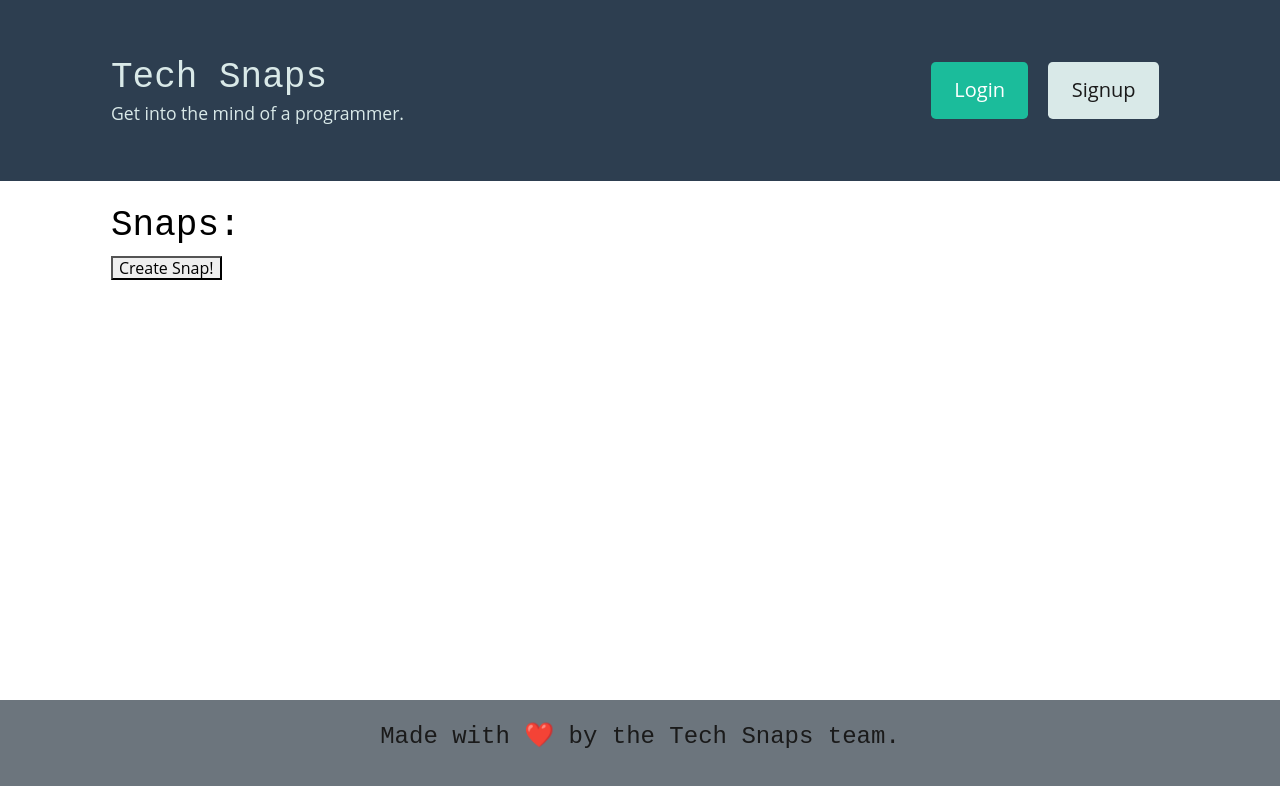
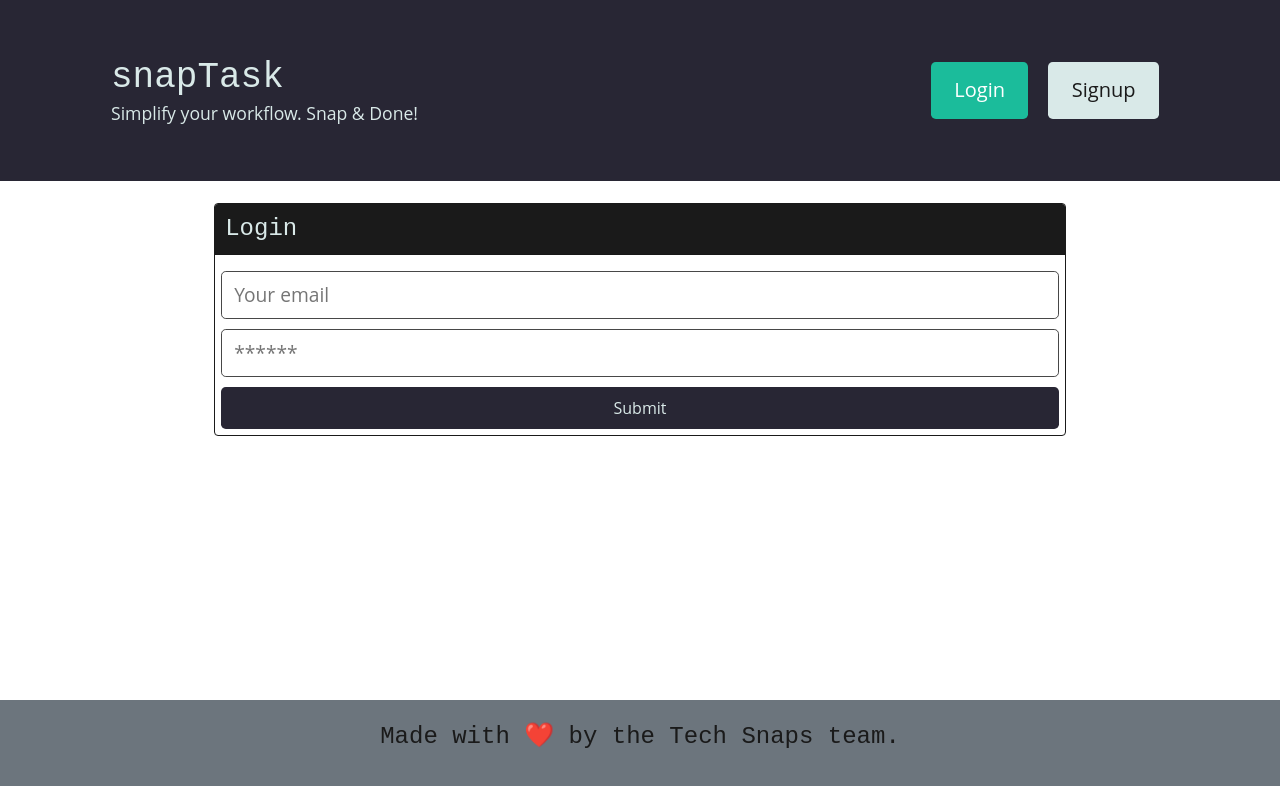
Before and after one commit to bizwliz/snapTask, a React (Vite) app in the folder client/: page / in a window 1280 px wide. Shown: the top 786 px of the page. Built offline with nearby package versions, Linux system fonts and the light colour scheme.

Commit message:
saved reroutes in main, changed title

```diff
--- a/client/index.html
+++ b/client/index.html
@@ -4,8 +4,8 @@
     <meta charset="UTF-8" />
     <link rel="icon" type="image/svg+xml" href="/vite.svg" />
     <meta name="viewport" content="width=device-width, initial-scale=1.0" />
-    <title>Resolver Context</title>
-    <!-- bootstrap core css -->
+    <title>snapTask</title>
+    <!-- bootstrap core cssntext -->
   <link rel="stylesheet" type="text/css" href="css/bootstrap.css" />
 
   <link href="https://fonts.googleapis.com/css?family=Poppins:400,700&display=swap" rel="stylesheet">
--- a/client/src/App.css
+++ b/client/src/App.css
@@ -883,7 +883,7 @@ a:hover {
 }
 
 .text-primary {
-  color: #2d3e50 !important;
+  color: #282634 !important;
 }
 
 .text-info {
@@ -920,7 +920,7 @@ a:hover {
 
 /* BACKGROUND UTILS */
 .bg-primary {
-  background-color: #2d3e50 !important;
+  background-color: #282634 !important;
 }
 
 .bg-info {
@@ -1012,7 +1012,7 @@ a:hover {
 }
 
 .btn.btn-primary {
-  background-color: #2d3e50;
+  background-color: #282634;
   color: #d9e9e8;
 }
 
@@ -1035,7 +1035,7 @@ a:hover {
 }
 
 .btn.btn-info:hover {
-  background-color: #31e1bd;
+  background-color: #ff4057;
 }
 
 .btn.btn-light {
@@ -1044,7 +1044,7 @@ a:hover {
 }
 
 .btn.btn-light:hover {
-  background-color: #84b8b4;
+  background-color: #ff4057;
 }
 
 .btn.btn-dark {
@@ -1090,7 +1090,7 @@ a:hover {
 
 .card .card-header {
   padding: 0.375rem;
-  background-color: #2d3e50;
+  background-color: #282634;
   color: #d9e9e8;
 }
 
--- a/client/src/components/Header/index.jsx
+++ b/client/src/components/Header/index.jsx
@@ -11,10 +11,10 @@ const Header = () => {
     <header className="bg-primary text-light mb-4 py-3 flex-row align-center">
       <div className="container flex-row justify-space-between-lg justify-center align-center">
         <div>
-          <Link className="text-light" to="/">
-            <h1 className="m-0">Tech Snaps</h1>
+          <Link className="text-light" to="/home">
+            <h1 className="m-0">snapTask</h1>
           </Link>
-          <p className="m-0">Get into the mind of a programmer.</p>
+          <p className="m-0">Simplify your workflow. Snap & Done!</p>
         </div>
         <div>
           {Auth.loggedIn() ? (
--- a/client/src/components/SnapForm/index.jsx
+++ b/client/src/components/SnapForm/index.jsx
@@ -55,7 +55,7 @@ const SnapForm = () => {
 
   return (
     <div>
-      <h3>What's on your techy mind?</h3>
+      <h3>Create your project, snap, and done!</h3>
 
       {Auth.loggedIn() ? (
         <>
--- a/client/src/main.jsx
+++ b/client/src/main.jsx
@@ -16,11 +16,8 @@ const router = createBrowserRouter([
     element: <App />,
     errorElement: <ErrorPage />,
     children: [
-      {
-        index: true,
-        element: <Project />
-      }, {
-        path: '/login',
+     {
+        index: 'true',
         element: <Login />
       },
       {
@@ -30,6 +27,9 @@ const router = createBrowserRouter([
         path: '/signup',
         element: <Signup />
       }, {
+        path: '/login',
+        element: <Login />
+      }, {
         path: '/profiles/:username',
         element: <Profile />
       }, {
@@ -38,6 +38,9 @@ const router = createBrowserRouter([
       }, {
         path: '/snaps/:snapId',
         element: <SingleSnap />
+      }, {
+        path: '/home',
+        element: <Home />
       }
     ]
   },
--- a/client/src/pages/Login.jsx
+++ b/client/src/pages/Login.jsx
@@ -49,7 +49,7 @@ const Login = (props) => {
             {data ? (
               <p>
                 Success! You may now head{' '}
-                <Link to="/">back to the homepage.</Link>
+                <Link to="/home">back to the homepage.</Link>
               </p>
             ) : (
               <form onSubmit={handleFormSubmit}>
--- a/client/src/pages/Profile.jsx
+++ b/client/src/pages/Profile.jsx
@@ -45,8 +45,8 @@ const Profile = () => {
           <SnapList
             snaps={user.snaps}
             title={`${user.username}'s snaps...`}
-            showTitle={false}
-            showUsername={false}
+            showTitle={true}
+            showUsername={true}
           />
         </div>
         {!userParam && (
--- a/client/src/pages/Signup.jsx
+++ b/client/src/pages/Signup.jsx
@@ -47,7 +47,7 @@ const Signup = () => {
             {data ? (
               <p>
                 Success! You may now head{' '}
-                <Link to="/">back to the homepage.</Link>
+                <Link to="/home">back to the homepage.</Link>
               </p>
             ) : (
               <form onSubmit={handleFormSubmit}>
```
